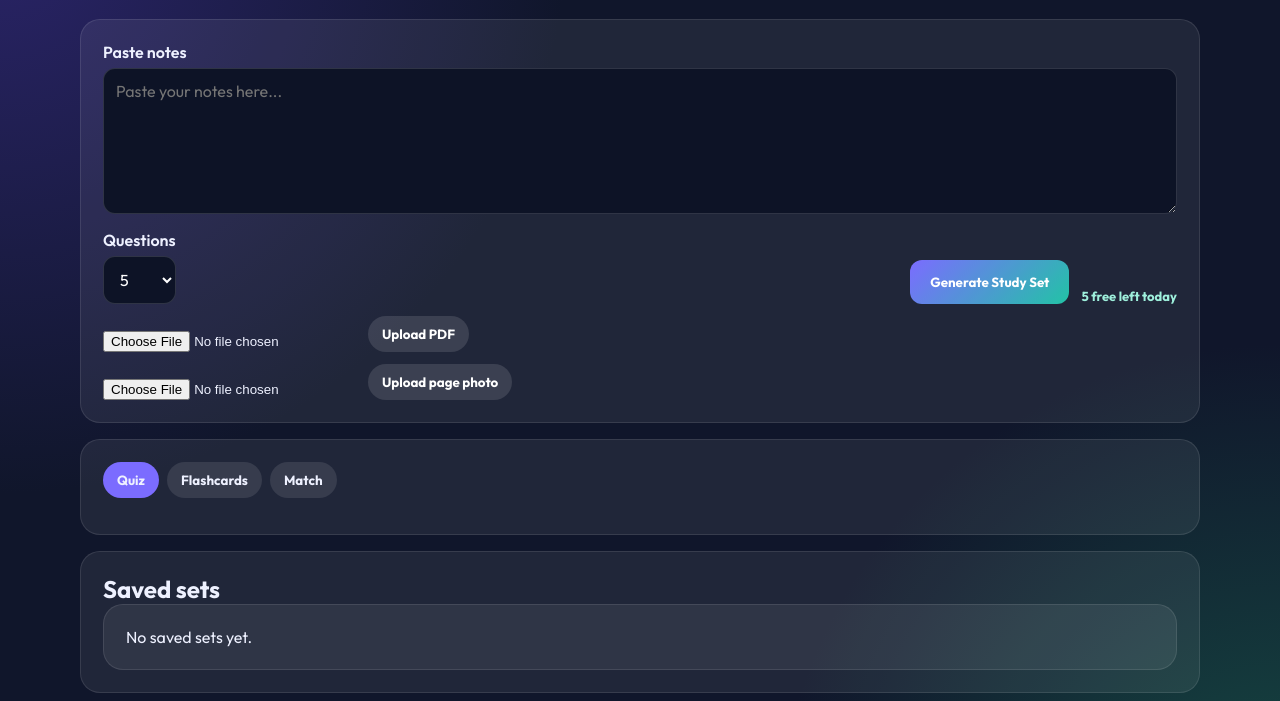
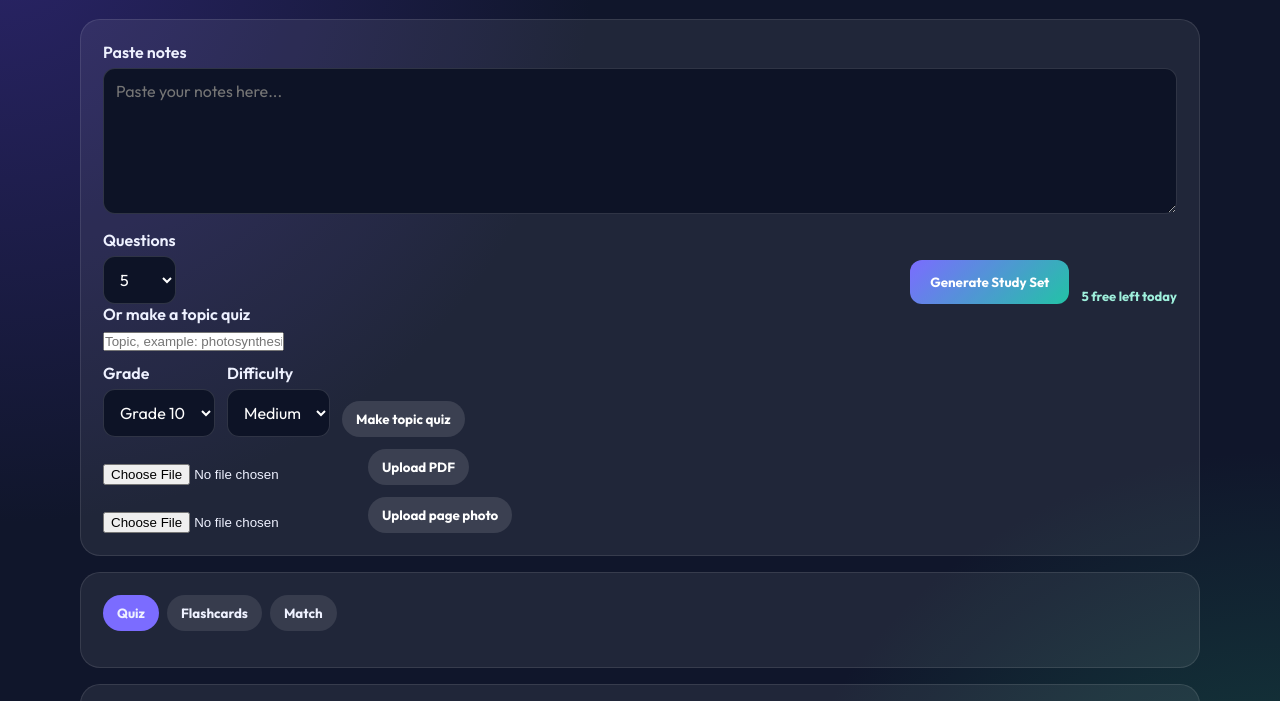
Before and after one commit to azaanmerchant1-bot/Study-Helper, a website: page app.html in a window 1280 px wide. Shown: the part 74-775 px from the top of the page. Drawn offline with Linux system fonts and the light colour scheme.

Commit message:
Update app.html

```diff
--- a/app.html
+++ b/app.html
@@ -40,6 +40,33 @@
                 </div>
                 <button id="generateBtn">Generate Study Set</button>
             </div>
+
+            <label class="field-label" for="topicInput">Or make a topic quiz</label>
+            <input id="topicInput" type="text" placeholder="Topic, example: photosynthesis">
+            <div class="controls">
+                <div class="control-group">
+                    <label for="gradeLevel">Grade</label>
+                    <select id="gradeLevel">
+                        <option value="Grade 6">Grade 6</option>
+                        <option value="Grade 7">Grade 7</option>
+                        <option value="Grade 8">Grade 8</option>
+                        <option value="Grade 9">Grade 9</option>
+                        <option value="Grade 10" selected>Grade 10</option>
+                        <option value="Grade 11">Grade 11</option>
+                        <option value="Grade 12">Grade 12</option>
+                    </select>
+                </div>
+                <div class="control-group">
+                    <label for="difficulty">Difficulty</label>
+                    <select id="difficulty">
+                        <option value="easy">Easy</option>
+                        <option value="medium" selected>Medium</option>
+                        <option value="hard">Hard</option>
+                    </select>
+                </div>
+                <button id="topicBtn" class="secondary-btn" type="button">Make topic quiz</button>
+            </div>
+
             <div class="controls">
                 <input id="pdfInput" type="file" accept="application/pdf">
                 <button id="pdfBtn" class="secondary-btn" type="button">Upload PDF</button>
```
